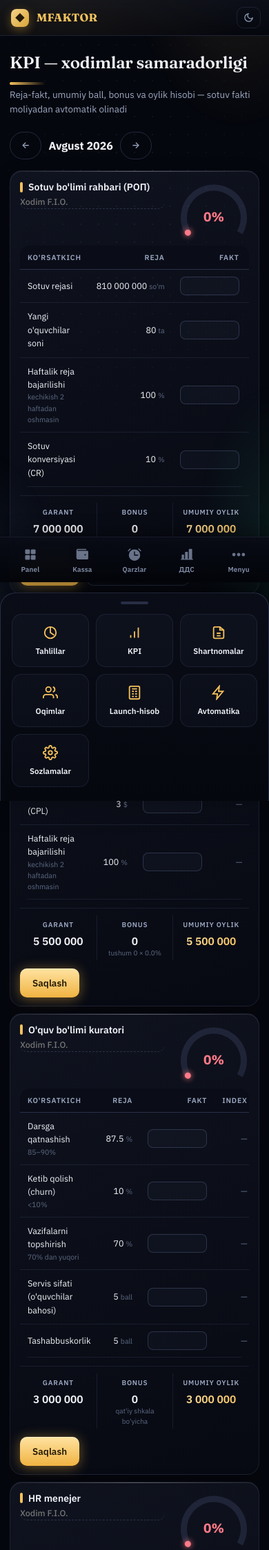
After one commit to vasilakhadjimatova-stack/Mfaktor-biznes-club, a Flask app: page /kpi in a window 390 px wide. The commit adds this page. Shown: the top 2247 px of the page at 69% size. Run offline with Flask 3, Linux system fonts and the light colour scheme; data comes from the database, SQL or seed files in the repository.

Commit message:
KPI moduli — MBM_KPI_Full_Version_2026 jadvali asosida
- 4 lavozim andozasi Excel'dan: РОП (garant 7 mln, tushumdan % bonus),
  Marketolog (5.5 mln, %), O'quv kuratori (3 mln, qat'iy shkala),
  HR menejer (3 mln, qat'iy shkala)
- Har karta: ko'rsatkichlar (Reja/Fakt/Index/Vazn), umumiy vaznli
  ball, bonus shkalasi (<=70% - 0, 71-80, 81-90, 91-100, 100%+),
  GARANT + BONUS = UMUMIY OYLIK
- Avtomatik to'ldirish: sotuv fakti oy tushumidan, yangi
  o'quvchilar soni shartnomalardan — bir tugma bilan
- Teskari ko'rsatkichlar (CPL, churn, vakansiya kunlari) to'g'ri
  hisoblanadi; index 150% da himoya chegarasi
- Oydan-oyga: yangi oy avvalgi oy kartalaridan nusxalanadi
- ECharts gauge o'lchagichlar (rang: qizil <70, oltin <90, yashil);
  initCharts endi bosh sahifa JSON'isiz ham gauge'larni chizadi
- Navigatsiya: yon menyu, mobil menyu va bo'limlar katalogiga KPI

Co-Authored-By: Claude Fable 5 <noreply@anthropic.com>
Claude-Session: https://claude.ai/code/session_01QDFQCdnJWjZHr9qKxLobiK

```diff
--- a/moliya/app.py
+++ b/moliya/app.py
@@ -13,10 +13,11 @@ from flask import Flask, flash, redirect, render_template, request, url_for
 
 import automation
 import core
+import kpi
 import planner
 import praytimes
 from database import db, init_db
-from models import (Budget, Cohort, Contract, Course, EXPENSE_CATS,
+from models import (Budget, Cohort, Contract, Course, EXPENSE_CATS, KpiCard,
                     INCOME_CATS, InstallmentLine, MARKETING_CHANNELS,
                     RecurringPayment, Student, Transaction, Wallet,
                     CONTRACT_STATUSES, income_cat_for_course)
@@ -396,6 +397,49 @@ def register_routes(app):
         return redirect(url_for("automation_page", closed=1))
 
     # ── Sozlamalar ───────────────────────────────────────────────
+    # ── KPI ──
+    @app.route("/kpi")
+    def kpi_page():
+        today = date.today()
+        y = int(request.args.get("y", today.year))
+        m = int(request.args.get("m", today.month))
+        cards = kpi.ensure_month(y, m)
+        data = [(c, kpi.compute(c)) for c in cards]
+        py, pm = (y - 1, 12) if m == 1 else (y, m - 1)
+        ny, nm = (y + 1, 1) if m == 12 else (y, m + 1)
+        oy = ["", "Yanvar", "Fevral", "Mart", "Aprel", "May", "Iyun", "Iyul",
+              "Avgust", "Sentabr", "Oktabr", "Noyabr", "Dekabr"]
+        return render_template("kpi.html", data=data, y=y, m=m,
+                               py=py, pm=pm, ny=ny, nm=nm, oy_nomi=oy[m])
+
+    @app.route("/kpi/<int:cid>/save", methods=["POST"])
+    def kpi_save(cid):
+        card = db.session.get(KpiCard, cid)
+        if not card:
+            flash("KPI kartasi topilmadi", "err")
+            return redirect(url_for("kpi_page"))
+        card.person = request.form.get("person", card.person).strip()
+        for it in card.items:
+            v = request.form.get(f"fact_{it.id}", "").strip()
+            v = v.replace(" ", "").replace("\u00a0", "").replace(",", ".")
+            it.fact = float(v) if v else None
+        db.session.commit()
+        flash(f"{card.role_name} — faktlar saqlandi", "ok")
+        return redirect(url_for("kpi_page", y=card.year, m=card.month))
+
+    @app.route("/kpi/<int:cid>/autofill", methods=["POST"])
+    def kpi_autofill(cid):
+        card = db.session.get(KpiCard, cid)
+        if not card:
+            flash("KPI kartasi topilmadi", "err")
+            return redirect(url_for("kpi_page"))
+        filled = kpi.autofill(card)
+        if filled:
+            flash("Moliyadan olindi: " + ", ".join(filled), "ok")
+        else:
+            flash("Bu kartada avtomatik ko'rsatkich yo'q", "err")
+        return redirect(url_for("kpi_page", y=card.year, m=card.month))
+
     @app.route("/settings")
     def settings():
         return render_template(
--- a/moliya/templates/base.html
+++ b/moliya/templates/base.html
@@ -847,6 +847,7 @@ main > *:nth-child(6){animation-delay:.25s}
   <span class="sep">Hisobot</span>
   <a class="{{ 'on' if p.startswith('/dds') }}" href="/dds"><svg viewBox="0 0 24 24" fill="none" stroke="currentColor" stroke-width="2"><path d="M3 3v18h18"/><path d="M7 15l4-5 3 3 5-7"/></svg>ДДС (yillik)</a>
   <a class="{{ 'on' if p.startswith('/reports') }}" href="/reports"><svg viewBox="0 0 24 24" fill="none" stroke="currentColor" stroke-width="2"><circle cx="12" cy="12" r="9"/><path d="M12 3v9l6 4"/></svg>Tahlillar</a>
+  <a class="{{ 'on' if p.startswith('/kpi') }}" href="/kpi"><svg viewBox="0 0 24 24" fill="none" stroke="currentColor" stroke-width="2"><path d="M12 20V10M18 20V4M6 20v-4"/></svg>KPI</a>
   <a class="{{ 'on' if p.startswith('/settings') }}" href="/settings"><svg viewBox="0 0 24 24" fill="none" stroke="currentColor" stroke-width="2"><circle cx="12" cy="12" r="3"/><path d="M19.4 15a1.65 1.65 0 0 0 .33 1.82l.06.06a2 2 0 1 1-2.83 2.83l-.06-.06a1.65 1.65 0 0 0-1.82-.33 1.65 1.65 0 0 0-1 1.51V21a2 2 0 1 1-4 0v-.09A1.65 1.65 0 0 0 9 19.4a1.65 1.65 0 0 0-1.82.33l-.06.06a2 2 0 1 1-2.83-2.83l.06-.06a1.65 1.65 0 0 0 .33-1.82 1.65 1.65 0 0 0-1.51-1H3a2 2 0 1 1 0-4h.09A1.65 1.65 0 0 0 4.6 9a1.65 1.65 0 0 0-.33-1.82l-.06-.06a2 2 0 1 1 2.83-2.83l.06.06a1.65 1.65 0 0 0 1.82.33H9a1.65 1.65 0 0 0 1-1.51V3a2 2 0 1 1 4 0v.09a1.65 1.65 0 0 0 1 1.51 1.65 1.65 0 0 0 1.82-.33l.06-.06a2 2 0 1 1 2.83 2.83l-.06.06a1.65 1.65 0 0 0-.33 1.82V9a1.65 1.65 0 0 0 1.51 1H21a2 2 0 1 1 0 4h-.09a1.65 1.65 0 0 0-1.51 1z"/></svg>Sozlamalar</a>
   </nav>
   <div class="side-foot">
@@ -891,6 +892,7 @@ main > *:nth-child(6){animation-delay:.25s}
   <div class="msheet">
     <div class="msheet-grid">
       <a href="/reports"><svg viewBox="0 0 24 24" fill="none" stroke="currentColor" stroke-width="2"><circle cx="12" cy="12" r="9"/><path d="M12 3v9l6 4"/></svg>Tahlillar</a>
+      <a href="/kpi"><svg viewBox="0 0 24 24" fill="none" stroke="currentColor" stroke-width="2"><path d="M12 20V10M18 20V4M6 20v-4"/></svg>KPI</a>
       <a href="/contracts"><svg viewBox="0 0 24 24" fill="none" stroke="currentColor" stroke-width="2"><path d="M14 3v5h5M14 3H6a2 2 0 0 0-2 2v14a2 2 0 0 0 2 2h12a2 2 0 0 0 2-2V8l-6-5z"/><path d="M9 13h6M9 17h6"/></svg>Shartnomalar</a>
       <a href="/cohorts"><svg viewBox="0 0 24 24" fill="none" stroke="currentColor" stroke-width="2"><path d="M17 21v-2a4 4 0 0 0-4-4H5a4 4 0 0 0-4 4v2"/><circle cx="9" cy="7" r="4"/><path d="M23 21v-2a4 4 0 0 0-3-3.87M16 3.13a4 4 0 0 1 0 7.75"/></svg>Oqimlar</a>
       <a href="/planner"><svg viewBox="0 0 24 24" fill="none" stroke="currentColor" stroke-width="2"><rect x="4" y="2" width="16" height="20" rx="2"/><path d="M8 6h8M8 10h3M13 10h3M8 14h3M13 14h3M8 18h3M13 18h3"/></svg>Launch-hisob</a>
@@ -915,8 +917,7 @@ function echFull(v){
 function initCharts(){
   if (typeof echarts === "undefined") return;
   var dataEl = document.getElementById("ech-data");
-  if (!dataEl) return;
-  var D = JSON.parse(dataEl.textContent);
+  var D = dataEl ? JSON.parse(dataEl.textContent) : null;
   var css = getComputedStyle(document.documentElement);
   var light = document.documentElement.dataset.theme === "light";
   var C = {
@@ -932,6 +933,29 @@ function initCharts(){
   };
   var anim = !matchMedia("(prefers-reduced-motion: reduce)").matches;
   var FONT = "IBM Plex Sans, sans-serif";
+  // KPI o'lchagichlari
+  document.querySelectorAll(".ech-gauge").forEach(function(el){
+    var old = echarts.getInstanceByDom(el);
+    if (old) old.dispose();
+    var val = parseFloat(el.dataset.val || "0");
+    var col = val < 70 ? C.red : (val < 90 ? C.gold : C.green);
+    var g = echarts.init(el);
+    g.setOption({
+      series: [{type: "gauge", startAngle: 210, endAngle: -30,
+        min: 0, max: 120, radius: "100%", center: ["50%", "62%"],
+        progress: {show: true, width: 9, roundCap: true,
+          itemStyle: {color: col, shadowColor: col, shadowBlur: 8}},
+        axisLine: {lineStyle: {width: 9, color: [[1, C.line]]}},
+        pointer: {show: false}, axisTick: {show: false},
+        splitLine: {show: false}, axisLabel: {show: false},
+        anchor: {show: false},
+        detail: {valueAnimation: anim, offsetCenter: [0, 0],
+          formatter: function(v){ return Math.round(v) + "%"; },
+          color: col, fontSize: 19, fontWeight: 700, fontFamily: FONT},
+        data: [{value: val}]}]
+    });
+  });
+  if (!D) return;
   function make(id){
     var el = document.getElementById(id);
     if (!el) return null;
@@ -1034,6 +1058,9 @@ function initCharts(){
   if (!initCharts._r){
     initCharts._r = 1;
     addEventListener("resize", function(){
+      document.querySelectorAll(".ech-gauge").forEach(function(el){
+        var i = echarts.getInstanceByDom(el); if (i) i.resize();
+      });
       ["ech-main", "ech-wf"].forEach(function(id){
         var el = document.getElementById(id);
         var i = el && echarts.getInstanceByDom(el);
--- a/moliya/templates/dashboard.html
+++ b/moliya/templates/dashboard.html
@@ -179,6 +179,10 @@
       <span class="app-ic ai5"><svg viewBox="0 0 256 256" fill="currentColor"><path d="M216,40H40A16,16,0,0,0,24,56V200a16,16,0,0,0,16,16H216a16,16,0,0,0,16-16V56A16,16,0,0,0,216,40ZM200,192H56a8,8,0,0,1-8-8V72a8,8,0,0,1,16,0v76.69l34.34-34.35a8,8,0,0,1,11.32,0L128,132.69,172.69,88H144a8,8,0,0,1,0-16h48a8,8,0,0,1,8,8v48a8,8,0,0,1-16,0V99.31l-50.34,50.35a8,8,0,0,1-11.32,0L104,131.31l-40,40V176H200a8,8,0,0,1,0,16Z"/></svg></span>
       Tahlillar
     </a>
+    <a class="app-t" href="/kpi">
+      <span class="app-ic ai0"><svg viewBox="0 0 256 256" fill="currentColor"><path d="M224,200h-8V40a8,8,0,0,0-8-8H152a8,8,0,0,0-8,8V80H96a8,8,0,0,0-8,8v40H48a8,8,0,0,0-8,8v64H32a8,8,0,0,0,0,16H224a8,8,0,0,0,0-16ZM160,48h40V200H160ZM104,96h40V200H104ZM56,144H88v56H56Z"/></svg></span>
+      KPI
+    </a>
     <a class="app-t" href="/automation">
       <span class="app-ic ai6"><svg viewBox="0 0 256 256" fill="currentColor"><path d="M248,152a8,8,0,0,1-8,8H224v16a8,8,0,0,1-16,0V160H192a8,8,0,0,1,0-16h16V128a8,8,0,0,1,16,0v16h16A8,8,0,0,1,248,152ZM56,72H72V88a8,8,0,0,0,16,0V72h16a8,8,0,0,0,0-16H88V40a8,8,0,0,0-16,0V56H56a8,8,0,0,0,0,16ZM184,192h-8v-8a8,8,0,0,0-16,0v8h-8a8,8,0,0,0,0,16h8v8a8,8,0,0,0,16,0v-8h8a8,8,0,0,0,0-16ZM219.31,80,80,219.31a16,16,0,0,1-22.62,0L36.68,198.63a16,16,0,0,1,0-22.63L176,36.69a16,16,0,0,1,22.63,0l20.68,20.68A16,16,0,0,1,219.31,80ZM208,68.69,187.31,48l-32,32L176,100.69Z"/></svg></span>
       Avtomatika
--- /dev/null
+++ b/moliya/templates/kpi.html
@@ -0,0 +1,86 @@
+{% extends "base.html" %}
+{% block body %}
+<h1>KPI — xodimlar samaradorligi</h1>
+<p class="sub">Reja-fakt, umumiy ball, bonus va oylik hisobi — sotuv fakti moliyadan avtomatik olinadi</p>
+
+<div class="monthnav" style="display:flex;align-items:center;gap:10px;margin:6px 0 16px">
+  <a class="chip" href="/kpi?y={{ py }}&m={{ pm }}">←</a>
+  <b style="font:700 16px var(--sans)">{{ oy_nomi }} {{ y }}</b>
+  <a class="chip" href="/kpi?y={{ ny }}&m={{ nm }}">→</a>
+</div>
+
+<div class="grid g2" style="align-items:start">
+  {% for card, r in data %}
+  <div class="card">
+    <div style="display:flex;align-items:flex-start;gap:12px">
+      <div style="flex:1;min-width:0">
+        <h2 style="margin:0 0 2px">{{ card.role_name }}</h2>
+        <input name="person" form="kf{{ card.id }}" value="{{ card.person }}" placeholder="Xodim F.I.O."
+                 style="border:0;background:transparent;color:var(--mut);font:500 12.5px var(--sans);
+                        padding:2px 0;width:100%;outline:none;border-bottom:1px dashed var(--line2)">
+      </div>
+      <div class="ech-gauge" data-val="{{ '%.1f'|format(r.total * 100) }}"
+           style="width:118px;height:96px;flex:none;margin:-6px -8px 0 0"></div>
+    </div>
+
+    <div class="tablewrap" style="margin-top:4px">
+    <table style="font-size:12.5px">
+      <tr><th>Ko'rsatkich</th><th class="r">Reja</th><th class="r" style="width:92px">Fakt</th>
+          <th class="r">Index</th><th class="r">Vazn</th></tr>
+      {% for row in r.rows %}
+      {% set it = row.item %}
+      <tr>
+        <td>{{ it.name }}{% if it.plan_label %}
+            <div style="font-size:10.5px;color:var(--dim)">{{ it.plan_label }}</div>{% endif %}</td>
+        <td class="r" style="white-space:nowrap">
+          {{ it.plan_value|grp if it.plan_value and it.plan_value == it.plan_value|round(0) else it.plan_value }}
+          <span style="color:var(--dim);font-size:10.5px">{{ it.unit }}</span></td>
+        <td class="r">
+          <input name="fact_{{ it.id }}" form="kf{{ card.id }}" value="{{ it.fact|grp if it.fact is not none and it.fact >= 1000 else (it.fact if it.fact is not none else '') }}"
+                 inputmode="decimal"
+                 style="width:86px;text-align:right;padding:5px 7px;border-radius:8px;
+                        border:1px solid var(--line2);background:var(--card-faint);
+                        color:var(--txt);font:600 12px var(--sans);font-variant-numeric:tabular-nums">
+        </td>
+        <td class="r">
+          {% if row.idx is not none %}
+            <span class="badge {{ 'b-green' if row.idx >= 0.9 else ('b-gold' if row.idx >= 0.7 else 'b-red') }}"
+              >{{ '%.0f'|format(row.idx * 100) }}%</span>
+          {% else %}<span style="color:var(--dim)">—</span>{% endif %}
+        </td>
+        <td class="r" style="color:var(--mut)">{{ '%.0f'|format(it.weight * 100) }}%</td>
+      </tr>
+      {% endfor %}
+    </table>
+    </div>
+
+    <div class="mstat" style="margin-top:12px;padding-top:10px;border-top:1px solid var(--line)">
+      <div><span class="l">Garant</span><div class="v">{{ card.garant|grp }}</div></div>
+      <div><span class="l">Bonus</span>
+        <div class="v {{ 'pos' if r.bonus else '' }}">{{ r.bonus|grp }}</div>
+        <div style="font-size:10px;color:var(--dim)">{{ r.bonus_note }}</div></div>
+      <div><span class="l">Umumiy oylik</span>
+        <div class="v gold" style="background:linear-gradient(120deg,var(--gold2),var(--gold));
+             -webkit-background-clip:text;background-clip:text;color:transparent">
+          {{ r.salary|grp }}</div></div>
+    </div>
+
+    <div style="display:flex;gap:10px;margin-top:12px;flex-wrap:wrap">
+      <button type="submit" form="kf{{ card.id }}">Saqlash</button>
+      {% if card.items|selectattr('auto_key')|list %}
+      <button type="submit" form="af{{ card.id }}" class="ghost">⇩ Moliyadan olish</button>
+      {% endif %}
+    </div>
+    <form method="post" action="/kpi/{{ card.id }}/save" id="kf{{ card.id }}" hidden></form>
+    <form method="post" action="/kpi/{{ card.id }}/autofill" id="af{{ card.id }}" hidden></form>
+  </div>
+  {% endfor %}
+</div>
+
+<p class="sub" style="margin-top:16px;font-size:12px">
+  Bonus shkalasi: ≤70% — 0 · 71–80% · 81–90% · 91–100% · 100%+ —
+  РОП/Marketolog uchun oylik tushumdan foiz (1% / 2% / 3% / 3.5%),
+  kurator/HR uchun qat'iy summa (500 ming / 1 mln / 2 mln).
+  Faktlar kiritilmagan ko'rsatkich hisobga qo'shilmaydi.
+</p>
+{% endblock %}
```
Also changed, not shown: moliya/kpi.py (added, +158 -0 lines), moliya/models.py (+31 -0 lines).
